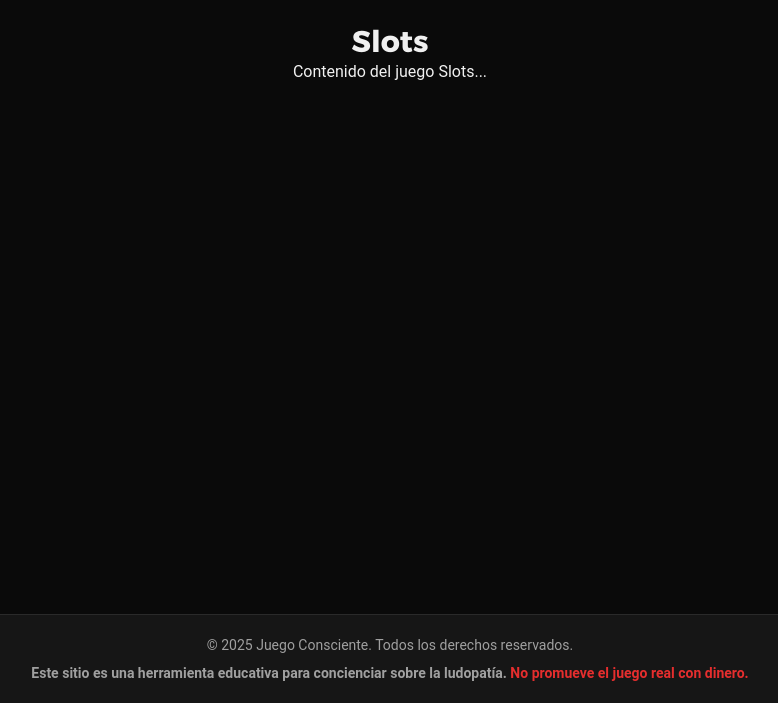
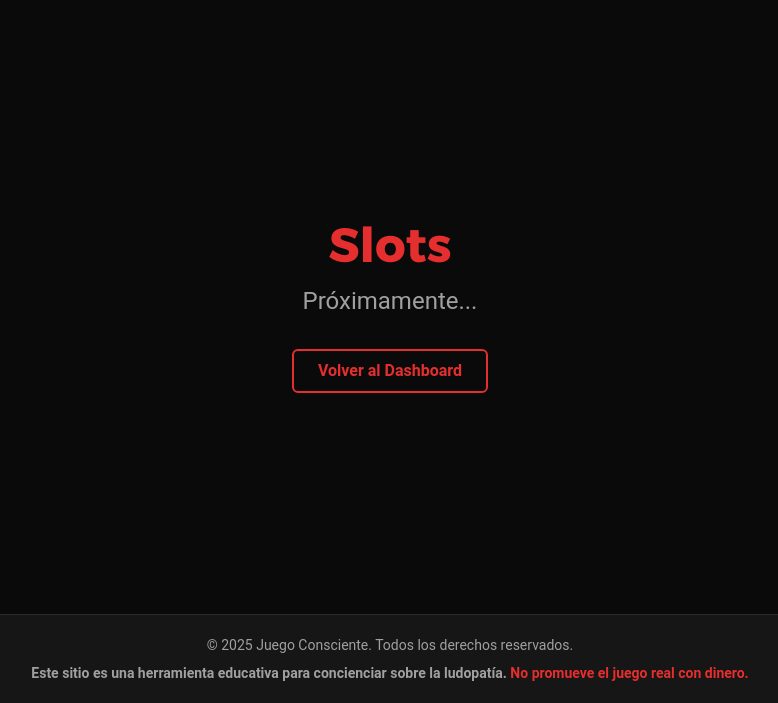
Before and after one commit to POLA-LCS/juego-consciente, a PHP site: page /index.php?page=slots in a window 1280 px wide. Shown: the part 97-800 px from the top of the page, without its empty margins (250-1028 px from the left). Run offline with PHP 8.4, Linux system fonts and the light colour scheme; the visitor is signed in with stand-in values (Sample User, id 1); some libraries are stand-ins or nearby versions; some web fonts are replaced.

Commit message:
Se cambió el formato general

```diff
--- a/app/views/components/cheatSidebar.php
+++ b/app/views/components/cheatSidebar.php
@@ -66,3 +66,5 @@ if (!defined('ROOT_PATH')) {
 </aside>
 
 <script src="public/assets/js/cheat_sidebar.js"></script>
+
+<script src="public/assets/js/cheat_sidebar.js"></script>
--- a/app/views/components/footer.php
+++ b/app/views/components/footer.php
@@ -20,3 +20,8 @@ $current_footer_message = isset($footer_message) ? "<span class=\"text-[var(--co
 </footer>
 
 <script src="public/assets/js/user_sidebar.js"></script>
+<?php
+if (isset($load_cheat_sidebar_js) && $load_cheat_sidebar_js) {
+    echo '<script src="public/assets/js/cheat_sidebar.js"></script>';
+}
+?>
--- a/app/views/games/slots.php
+++ b/app/views/games/slots.php
@@ -6,7 +6,7 @@ if (!defined('ROOT_PATH')) {
     exit();
 }
 
-$pageTitle = 'Slots';
+$pageTitle = 'Slots ';
 ?>
 <!DOCTYPE html>
 <html lang="es">
@@ -16,16 +16,25 @@ $pageTitle = 'Slots';
 <body class="flex flex-col min-h-screen">
     <!-- Componente Header -->
     <?php include ROOT_PATH . 'app/views/components/header.php'; ?>
-    <!-- Componente UserSidebar -->
-    <?php include ROOT_PATH . 'app/views/components/userSidebar.php'; ?>
 
-    <main class="p-6 flex-1">
-        <h1 class="text-3xl font-bold text-center">Slots</h1>
-        <p class="text-center">Contenido del juego Slots...</p>
-    </main>
+    <div class="game-container">
+        <!-- Contenido Principal del Juego -->
+        <main class="p-6 flex-1 flex flex-col items-center justify-center text-center">
+            <h1 class="text-5xl font-bold text-[var(--color-primary)] mb-4">Slots</h1>
+            <p class="text-2xl text-[var(--color-text-muted)] mb-8">Próximamente...</p>
+            <a href="?page=dashboard" class="btn py-2 px-6 rounded-md font-bold">Volver al Dashboard</a>
+        </main>
+
+        <!-- User Sidebar (Derecha, Oculto) -->
+        <!-- Componente UserSidebar -->
+        <?php include ROOT_PATH . 'app/views/components/userSidebar.php'; ?>
+        <!-- Componente CheatSidebar -->
+        <?php include ROOT_PATH . 'app/views/components/cheatSidebar.php'; ?>
+    </div>
 
     <!-- Componente Footer -->
     <?php include ROOT_PATH . 'app/views/components/footer.php'; ?>
+
 </body>
 
 </html>
```
Also changed, not shown: app/views/dashboard.php (+22 -9 lines), app/views/games/roulette.php (+22 -6 lines), app/views/login.php (+14 -6 lines), public/assets/js/blackjack.js (added).
